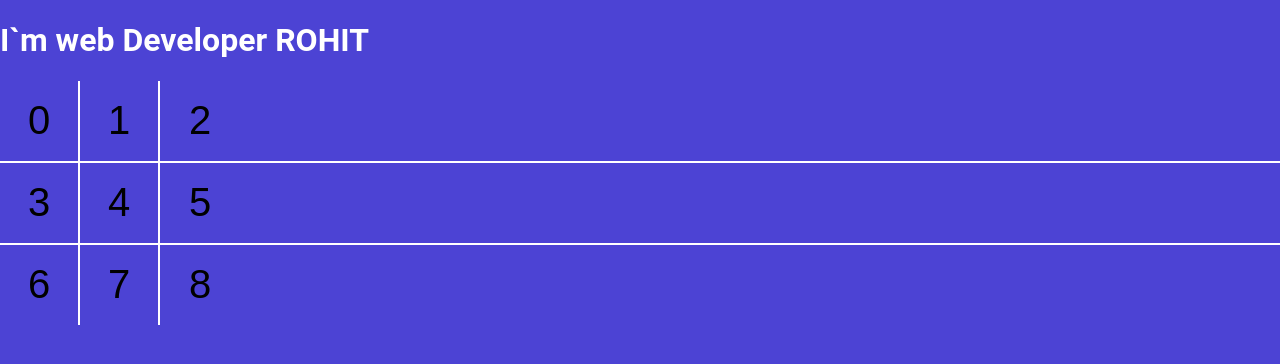
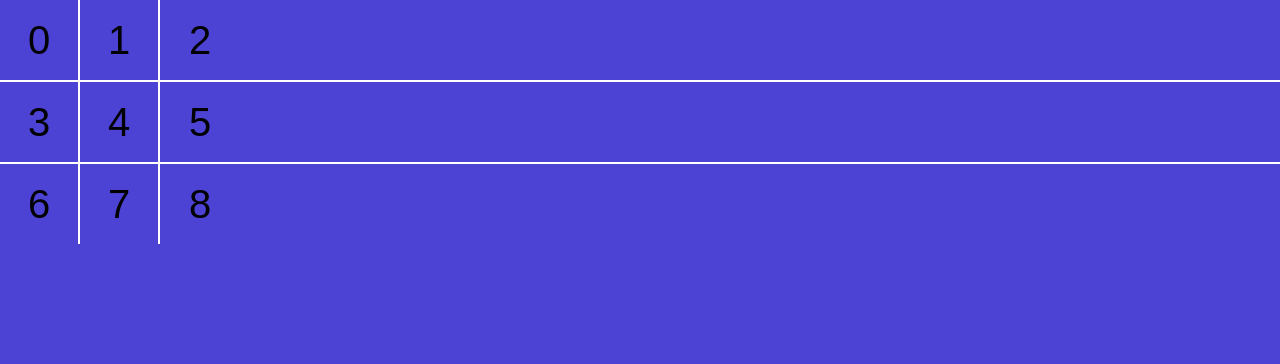
Before and after one commit to Rohit3920/tic-tac-toe-in-React, a React (Vite) app: page / in a window 1280 px wide. Shown: the top 364 px of the page. Built offline with nearby package versions, Linux system fonts and the light colour scheme.

Commit message:
change same files

```diff
--- a/src/App.jsx
+++ b/src/App.jsx
@@ -5,7 +5,7 @@ function App() {
 
   return (
     <div className='card'>
-      <h1> I`m web Developer ROHIT </h1>
+      {/* <h1> I`m web Developer ROHIT </h1> */}
 
 
 
--- a/src/Component/Square.jsx
+++ b/src/Component/Square.jsx
@@ -1,7 +1,9 @@
 
 
-export default function Square({value}){
+ const Square = ({ value, onClick }) => {
     return (
-        <button type="button" className="square">{value}</button>
+        <button type="button" className="square" onClick={onClick}>{value}</button>
     )
 }
+
+export default Square;
```
